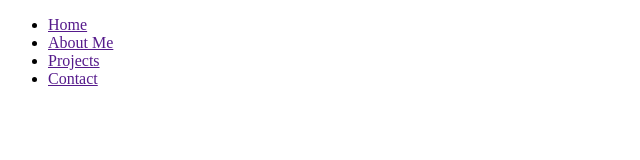
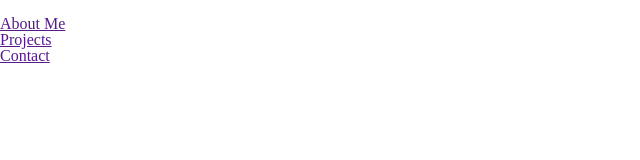
Before and after one commit to sli16808/personal-portfolio, a plain HTML site: page index.html in a window 1280 px wide. Shown: the whole page, without its empty margins (0-640 px from the left). Drawn offline with Linux system fonts and the light colour scheme.

Commit message:
add reset and begin header

```diff
--- a/index.html
+++ b/index.html
@@ -4,13 +4,15 @@
     <meta charset="UTF-8">
     <meta http-equiv="X-UA-Compatible" content="IE=edge">
     <meta name="viewport" content="width=device-width, initial-scale=1.0">
+    <link rel="stylesheet" type="text/css" href="./resources/css/reset.css">
+    <link rel="stylesheet" type="text/css" href="./resources/css/index.css">
     <title>Stephen Li | Home</title>
 </head>
 <body>
     <header>
+        <a href="./index.html"><img src="" alt=""></a>
         <nav>
             <ul>
-                <li><a href="">Home</a></li>
                 <li><a href="">About Me</a></li>
                 <li><a href="">Projects</a></li>
                 <li><a href="">Contact</a></li>
--- /dev/null
+++ b/resources/css/reset.css
@@ -0,0 +1,48 @@
+/* http://meyerweb.com/eric/tools/css/reset/
+   v2.0 | 20110126
+   License: none (public domain)
+*/
+
+html, body, div, span, applet, object, iframe,
+h1, h2, h3, h4, h5, h6, p, blockquote, pre,
+a, abbr, acronym, address, big, cite, code,
+del, dfn, em, img, ins, kbd, q, s, samp,
+small, strike, strong, sub, sup, tt, var,
+b, u, i, center,
+dl, dt, dd, ol, ul, li,
+fieldset, form, label, legend,
+table, caption, tbody, tfoot, thead, tr, th, td,
+article, aside, canvas, details, embed,
+figure, figcaption, footer, header, hgroup,
+menu, nav, output, ruby, section, summary,
+time, mark, audio, video {
+	margin: 0;
+	padding: 0;
+	border: 0;
+	font-size: 100%;
+	font: inherit;
+	vertical-align: baseline;
+}
+/* HTML5 display-role reset for older browsers */
+article, aside, details, figcaption, figure,
+footer, header, hgroup, menu, nav, section {
+	display: block;
+}
+body {
+	line-height: 1;
+}
+ol, ul {
+	list-style: none;
+}
+blockquote, q {
+	quotes: none;
+}
+blockquote:before, blockquote:after,
+q:before, q:after {
+	content: '';
+	content: none;
+}
+table {
+	border-collapse: collapse;
+	border-spacing: 0;
+}
```
